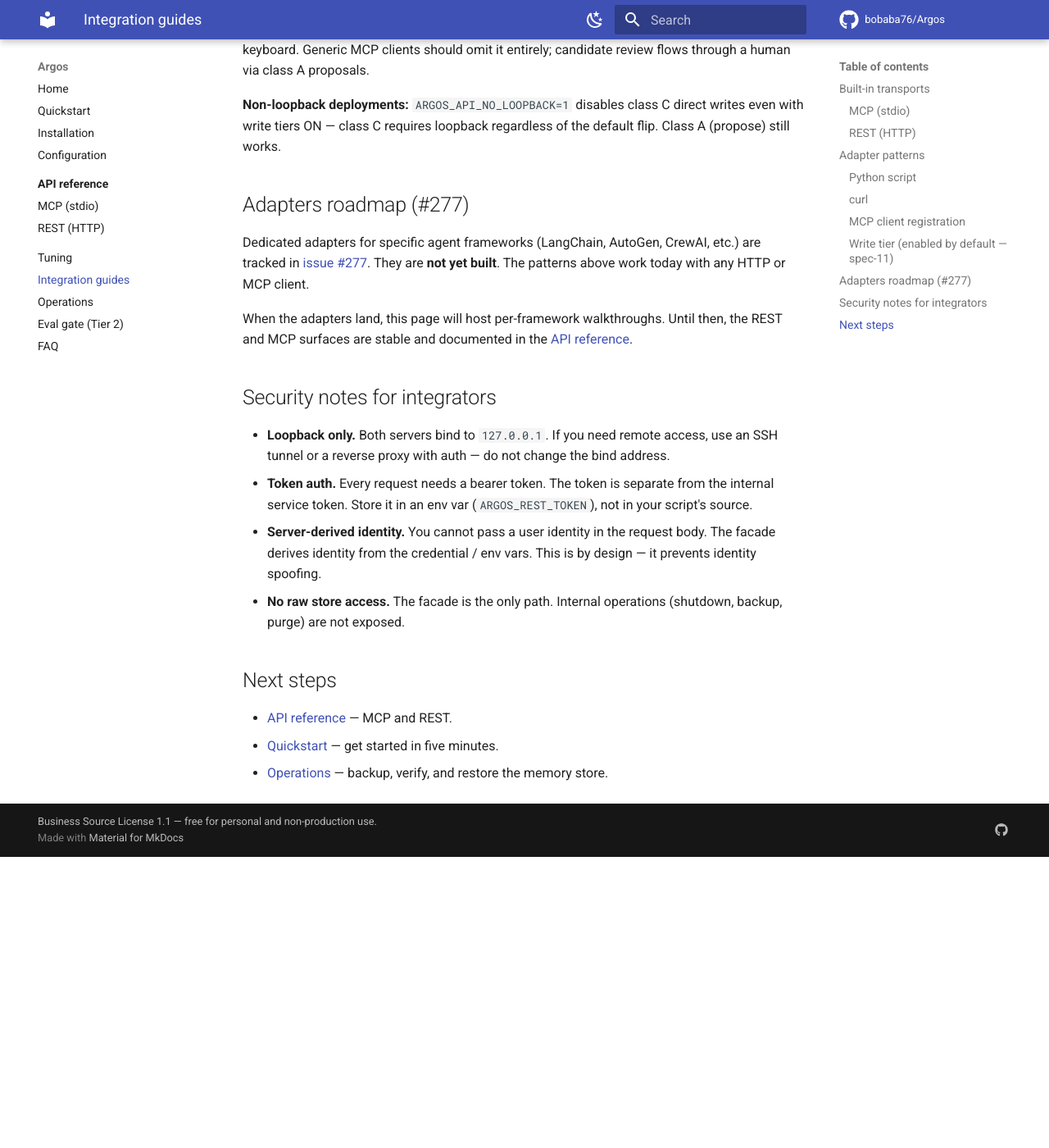
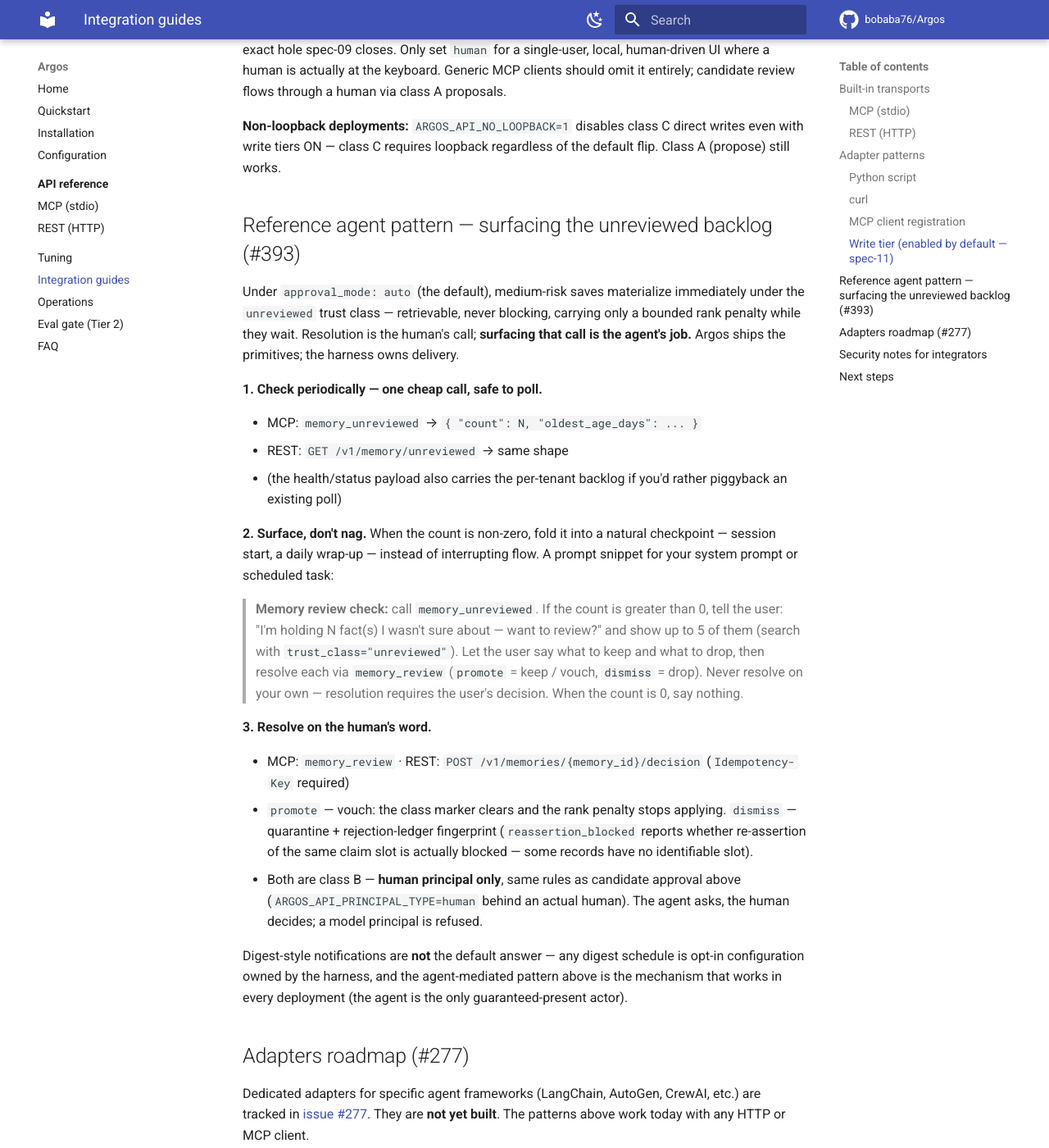
Before and after one commit to bobaba76/Argos, an MkDocs documentation site: the page built from docs/integration.md, in a window 1280 px wide and 1400 px high, scrolled down 3056 px. Shown: the whole window at 82% size. Built offline with MkDocs 1.6.1 and Material for MkDocs 9.7.7, drawn with Linux system fonts in a browser that asks for light colours; comment, search, counter and statistics services are not loaded; before the commit the page ends 4101 px from its top, so only the background shows below that; some of the changed text lies outside the part shown.

Commit message:
docs(#393 S4): reference agent pattern for the unreviewed backlog (#472)
Spec-13 slice S4 (conventions):
- integration.md: new "Reference agent pattern" section - the agent checks
  memory_unreviewed periodically and surfaces the backlog to its user
  ("I'm holding N fact(s) I wasn't sure about - want to review?"); ships
  the prompt snippet; documents the three primitives (memory_unreviewed /
  search trust_class="unreviewed" / memory_review) and that resolution is
  class B, human-only.
- Explicit and load-bearing: digest-style notifications stay OPT-IN
  configuration, never the default answer - the agent-mediated pattern
  works in every deployment (the agent is the only guaranteed-present
  actor).
- Class B paragraph updated: ARGOS_API_PRINCIPAL_TYPE now governs both
  review_candidate and memory_review.

Rider (live infra, outside this repo): approval_mode added to
config_pin_watch.py's fingerprint canary alongside the wave-1 keys
(review_mode / auto_review), with per-home expected values and drift
alerts; verified against all token spellings (JSON colon-quote forms
included) plus a silent live run.

````diff
--- a/docs/integration.md
+++ b/docs/integration.md
@@ -135,9 +135,10 @@ writing to the store.
 }
 ```
 
-**Class B (candidate approval):** `ARGOS_API_PRINCIPAL_TYPE` controls
-`review_candidate`. The default is `model` (fail-closed): a model principal
-cannot approve its own candidates. **Do not set this to `human` for
+**Class B (candidate approval + memory resolution):** `ARGOS_API_PRINCIPAL_TYPE`
+controls `review_candidate` and `memory_review` (Spec-13 S3). The default is
+`model` (fail-closed): a model principal cannot approve its own candidates
+or vouch/dismiss its own unreviewed memories. **Do not set this to `human` for
 model-driven clients** — it unlocks self-approval, the exact hole spec-09
 closes. Only set `human` for a single-user, local, human-driven UI where a
 human is actually at the keyboard. Generic MCP clients should omit it
@@ -146,6 +147,50 @@ entirely; candidate review flows through a human via class A proposals.
 **Non-loopback deployments:** `ARGOS_API_NO_LOOPBACK=1` disables class C
 direct writes even with write tiers ON — class C requires loopback
 regardless of the default flip. Class A (propose) still works.
+
+## Reference agent pattern — surfacing the unreviewed backlog (#393)
+
+Under `approval_mode: auto` (the default), medium-risk saves materialize
+immediately under the `unreviewed` trust class — retrievable, never blocking,
+carrying only a bounded rank penalty while they wait. Resolution is the
+human's call; **surfacing that call is the agent's job.** Argos ships the
+primitives; the harness owns delivery.
+
+**1. Check periodically — one cheap call, safe to poll.**
+
+- MCP: `memory_unreviewed` → `{ "count": N, "oldest_age_days": ... }`
+- REST: `GET /v1/memory/unreviewed` → same shape
+- (the health/status payload also carries the per-tenant backlog if you'd
+  rather piggyback an existing poll)
+
+**2. Surface, don't nag.** When the count is non-zero, fold it into a natural
+checkpoint — session start, a daily wrap-up — instead of interrupting flow.
+A prompt snippet for your system prompt or scheduled task:
+
+> **Memory review check:** call `memory_unreviewed`. If the count is greater
+> than 0, tell the user: "I'm holding N fact(s) I wasn't sure about — want to
+> review?" and show up to 5 of them (search with `trust_class="unreviewed"`).
+> Let the user say what to keep and what to drop, then resolve each via
+> `memory_review` (`promote` = keep / vouch, `dismiss` = drop). Never resolve
+> on your own — resolution requires the user's decision. When the count is 0,
+> say nothing.
+
+**3. Resolve on the human's word.**
+
+- MCP: `memory_review` · REST: `POST /v1/memories/{memory_id}/decision`
+  (`Idempotency-Key` required)
+- `promote` — vouch: the class marker clears and the rank penalty stops
+  applying. `dismiss` — quarantine + rejection-ledger fingerprint
+  (`reassertion_blocked` reports whether re-assertion of the same claim slot
+  is actually blocked — some records have no identifiable slot).
+- Both are class B — **human principal only**, same rules as candidate
+  approval above (`ARGOS_API_PRINCIPAL_TYPE=human` behind an actual human).
+  The agent asks, the human decides; a model principal is refused.
+
+Digest-style notifications are **not** the default answer — any digest
+schedule is opt-in configuration owned by the harness, and the agent-mediated
+pattern above is the mechanism that works in every deployment (the agent is
+the only guaranteed-present actor).
 
 ## Adapters roadmap (#277)
 
````
